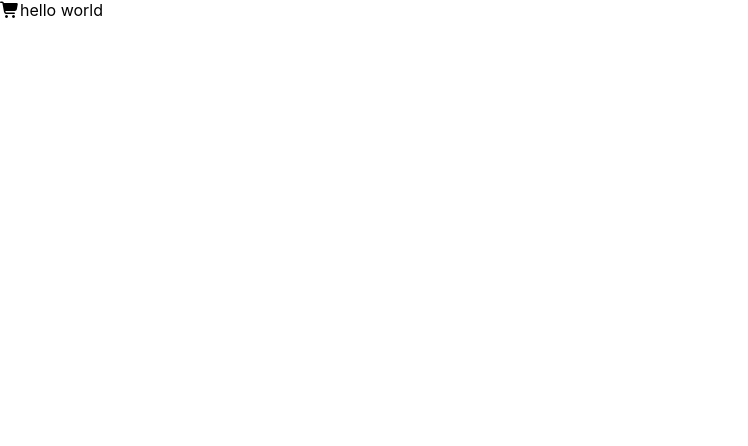
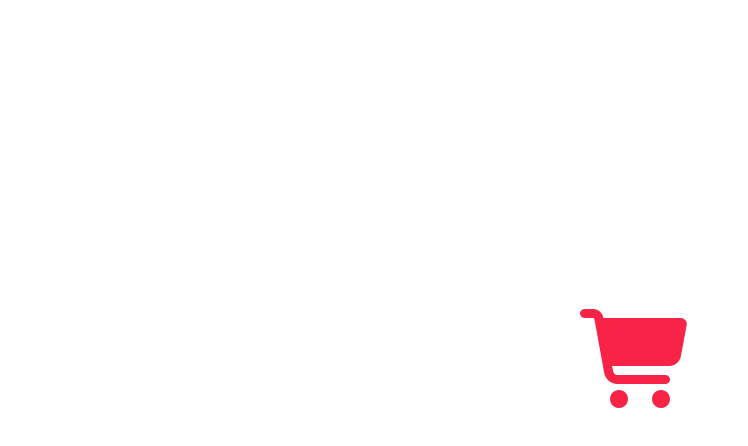
Before and after one commit to Taelo1829/small-street, a React (Create React App) app: page / in a window 1280 px wide. Shown: the top 446 px of the page, without its empty margins (0-748 px from the left). Built offline with nearby package versions, Linux system fonts and the light colour scheme.

Commit message:
designed logo for the app

```diff
--- a/src/App.css
+++ b/src/App.css
@@ -1,4 +1,3 @@
-
 .dark {
   background-color: #000000;
   color: #ffffff;
@@ -16,3 +15,24 @@ body {
   padding-top: 0px;
   height: 100vh
 }
+
+.login {
+  height: 100vh;
+  display: flex;
+  justify-content: center;
+  align-items: center;
+}
+
+.logo {
+  display: flex;
+  justify-content: center;
+  align-items: center;
+  flex-direction: column;
+  color: rgb(248, 36, 71);
+}
+
+.logo h1 {
+  text-rendering: geometricPrecision;
+  font-family: cursive;
+  color: #fff
+}
--- a/src/App.js
+++ b/src/App.js
@@ -1,6 +1,6 @@
 import './App.css';
 import { BrowserRouter as Router, Routes, Route } from 'react-router-dom';
-import Login from './Pages/Login';
+import Login from './Pages/Login/Login';
 import '@fortawesome/fontawesome-free/css/all.min.css';
 function App() {
   const prefersDark = window.matchMedia('(prefers-color-scheme: dark)').matches;
--- a/src/Pages/Login.jsx
+++ /dev/null
@@ -1,14 +0,0 @@
-import React from 'react'
-
-const Login = () => {
-    return (
-        <div>
-            <div className='flex items-center justify-center min-h-screen'>
-                <i class="fa fa-shopping-cart" aria-hidden="true"></i>
-                hello world
-            </div>
-        </div>
-    )
-}
-
-export default Login
--- /dev/null
+++ b/src/Pages/Login/Login.jsx
@@ -0,0 +1,12 @@
+import React from 'react'
+import Logo from './Logo'
+
+const Login = () => {
+    return (
+        <div className="login">
+            <Logo />
+        </div>
+    )
+}
+
+export default Login
--- /dev/null
+++ b/src/Pages/Login/Logo.jsx
@@ -0,0 +1,12 @@
+import React from 'react'
+
+const Logo = () => {
+    return (
+        <div className='logo'>
+            <i class="fa fa-shopping-cart fa-6x" aria-hidden="true"></i>
+            <h1><i>SMALL STREET</i></h1>
+        </div>
+    )
+}
+
+export default Logo
```
